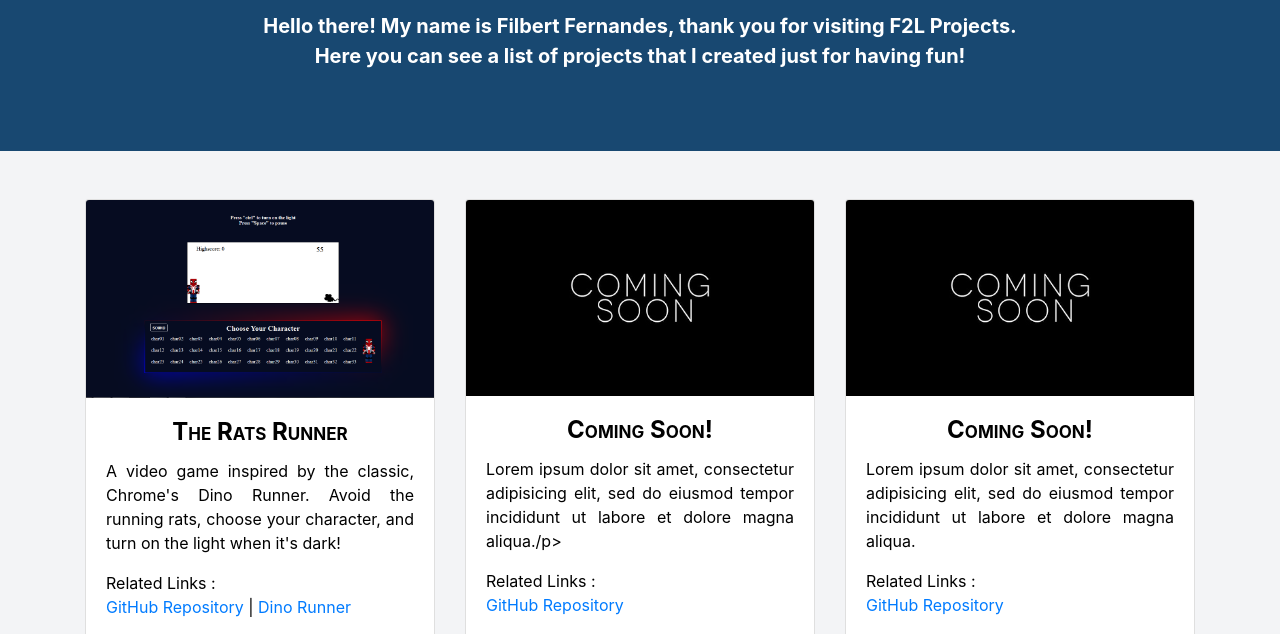
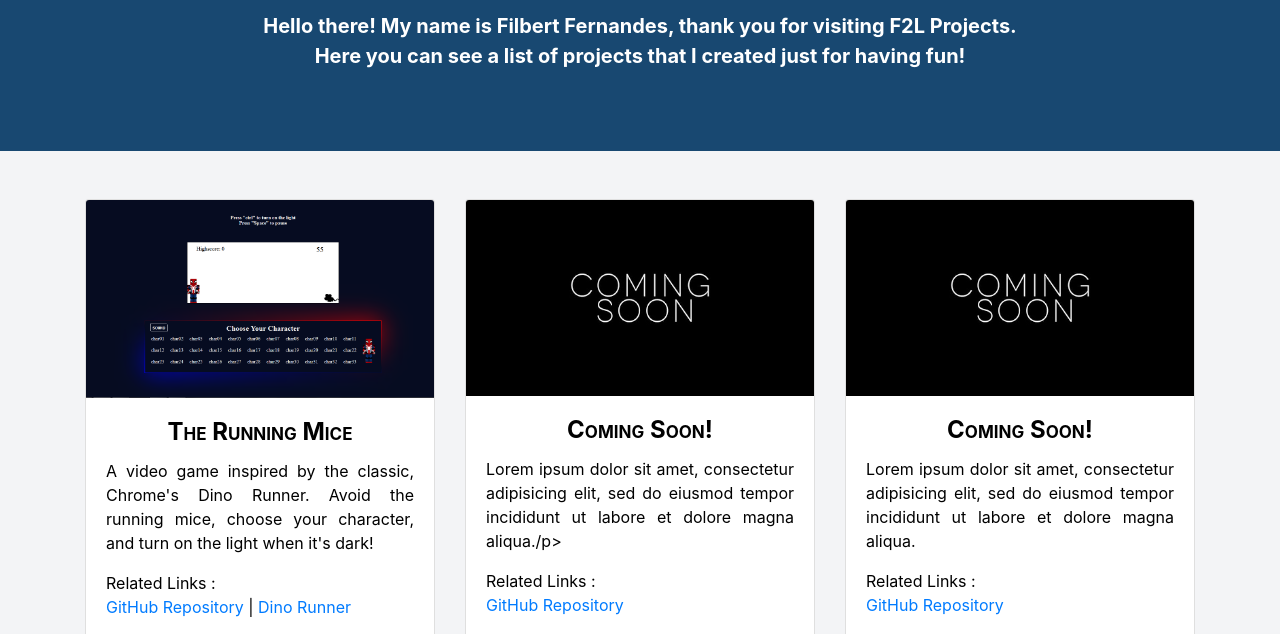
Before and after one commit to filbertfernandes/filbertfernandes.github.io, a plain HTML site: page index.html in a window 1280 px wide. Shown: the part 153-787 px from the top of the page. Drawn offline with nearby package versions, Linux system fonts and the light colour scheme.

Commit message:
change title of the rats runner into the running mice

```diff
--- a/index.html
+++ b/index.html
@@ -33,8 +33,8 @@
           <div class="card">
             <img class="card-img-top" src="img/thumbs/theRatsRunner.png" alt="Card image cap">
             <div class="card-body">
-              <h4 class="card-title text-center">The Rats Runner</h4>
-              <p class="card-text text-justify">A video game inspired by the classic, Chrome's Dino Runner. Avoid the running rats, choose your character, and turn on the light when it's dark!</p>
+              <h4 class="card-title text-center">The Running Mice</h4>
+              <p class="card-text text-justify">A video game inspired by the classic, Chrome's Dino Runner. Avoid the running mice, choose your character, and turn on the light when it's dark!</p>
               <div>Related Links :</div>
                 <div class="">
                   <a href="https://github.com/filbertfernandes/the-rats-runner" class="">GitHub Repository</a> |
```
